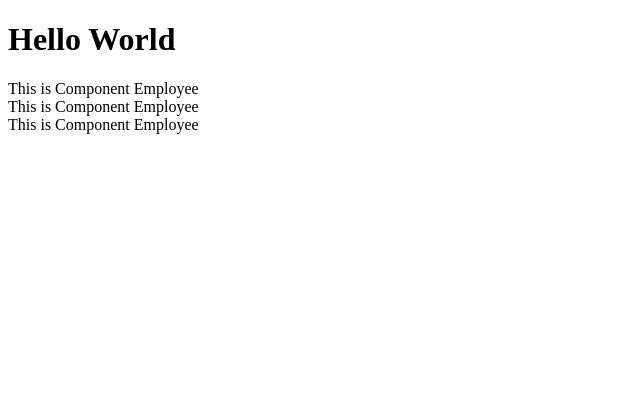
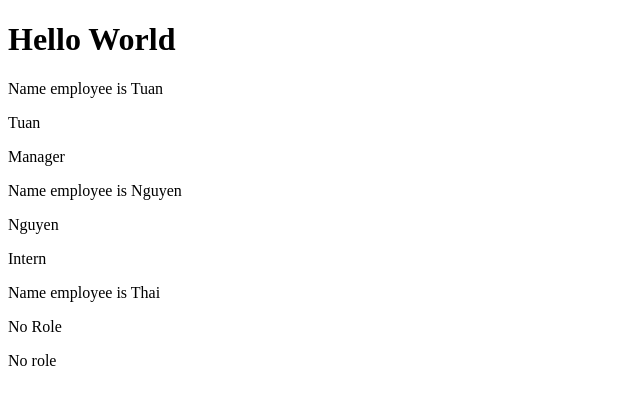
Before and after one commit to tuan782000/Training_React, a React (Vite) app: page / in a window 1280 px wide. Shown: the top 404 px of the page, without its empty margins (0-640 px from the left). Built offline with nearby package versions, Linux system fonts and the light colour scheme.

Commit message:
learn props

```diff
--- a/src/App.jsx
+++ b/src/App.jsx
@@ -1,18 +1,19 @@
 import Employee from "./components/Employee"
 function App() {
-  // Thử code logic js trong này
-  console.log("We are about to list the employee");
-  // Giải thích: cho biến lưu giá trị true or false,
+  // Học về prop: truyền dữ liệu từ cha xuống con
+  // Bước 1: Mình sẽ xác định cha là ai và con là ai.
+  // Bước 2: đặt con props ngay lúc khai hàm ban đầu của component đó
+  // Bước 3: từ cha truyền xuống dữ liệu cho con
+  // Bước 4: Quay lại con hiển thị thông tin đó ra props.ten_da_truyen_tu_cha
   const checkEmployee = true;
   return (
-    // dùng toán tử 3 ngôi check nếu true thì in ra nguyên cụm fragments <></> còn false in ra <p>
     <>
       {checkEmployee ?
         <>
           <h1>Hello World</h1>
-          <Employee />
-          <Employee />
-          <Employee />
+          <Employee name="Tuan" role="Manager"/>
+          <Employee name="Nguyen"  role="Intern"/>
+          <Employee name="Thai" />
         </>
         :
         <p>You can not not see an employee</p>}
--- a/src/components/Employee.jsx
+++ b/src/components/Employee.jsx
@@ -1,6 +1,16 @@
-const Employee = () => {
+/* eslint-disable react/prop-types */
+const Employee = (props) => {
   return (
-    <div>This is Component Employee</div>
+    // Một chút lưu ý: Để chạy code JS bên trong cần có cặp ngoặc nhọn bao bọc {code js in here }
+    // Nếu truyền có thì hứng, không có thì thui không hiển thị
+    <>
+      <div>Name employee is {props.name}</div>
+      {/* có thể viết như này */}
+      <p>{props.role ? props.name : "No Role"}</p>
+      {/* Hoặc */}
+      {props.role ? <p className="role">{props.role}</p> : <p className="noRole">No role</p>}
+    </>
+
   )
 }
 
```
